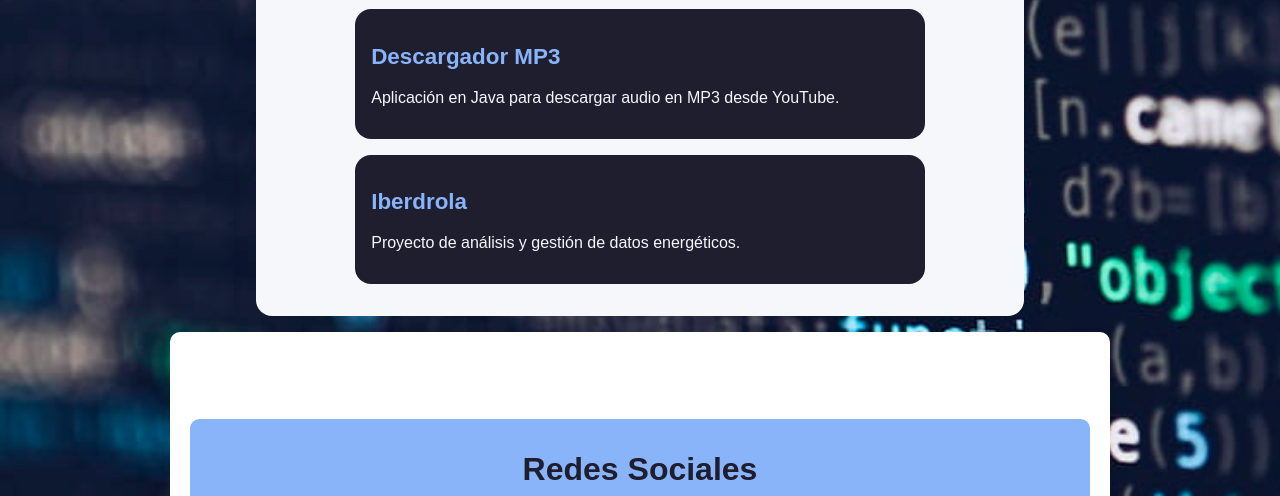
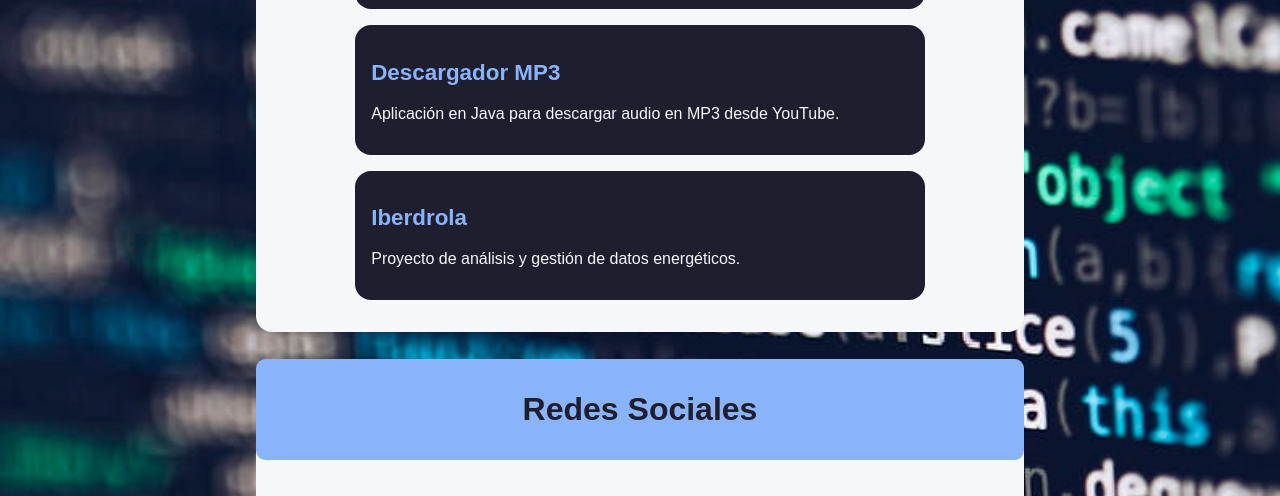
Before and after one commit to AngelRagel05/Portfolio, a plain HTML site: page index.html in a window 1280 px wide. Shown: the part 1399-1895 px from the top of the page. Drawn offline with Linux system fonts and the light colour scheme.

Commit message:
subo avanceeee

```diff
--- a/css/style.css
+++ b/css/style.css
@@ -39,16 +39,11 @@ header {
 }
 
 /* Navegación */
-.BarraNavegacion {
-    border-radius: 1em;
-}
-
 .BarraNavegacion ul {
+    background: var(--color-primario);
     list-style: none;
-    padding: 0;
     text-align: center;
-    background: var(--color-primario);
-    margin: 0;
+    border-radius: 0.75em;
 }
 
 .BarraNavegacion ul li {
@@ -136,13 +131,11 @@ h2 {
 
 /* Reder Sociales */
 .RRSS {
-    padding: 60px 20px;
-    max-width: 900px;
-    margin: auto;
-    background: #fff;
-    box-shadow: 0 4px 10px rgba(0, 0, 0, 0.1);
-    border-radius: 10px;
-    margin-bottom: 40px;
+    max-width: 60%;
+    background: var(--color-fondo);
+    border-radius: 1em;
+    margin: 1em auto 1em auto;
+    padding: 0em 0em 1em 0em;
     text-align: center;
 }
 
--- a/index.html
+++ b/index.html
@@ -16,9 +16,9 @@
         <nav class="BarraNavegacion">
             <ul>
                 <li><a href="index.html">Inicio</a></li>
-                <li><a href="html/aboutme.html">Sobre mí</a></li>
                 <li><a href="#Habilidades">Habilidades</a></li>
                 <li><a href="#Proyectos">Proyectos</a></li>
+                <li><a href="html/aboutme.html">Sobre mí</a></li>
                 <li><a href="html/gallery.html">Galería</a></li>
                 <li><a href="html/contact.html">Contacto</a></li>
             </ul>
```
